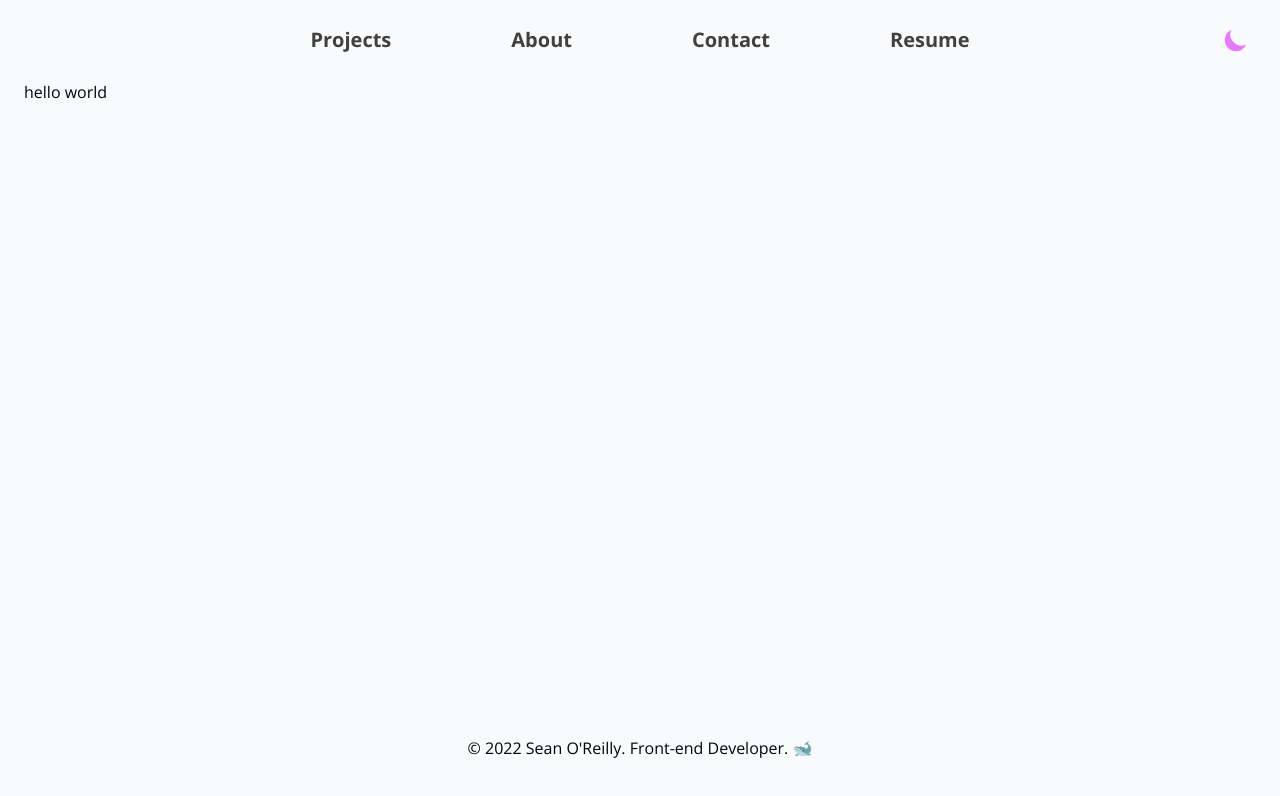
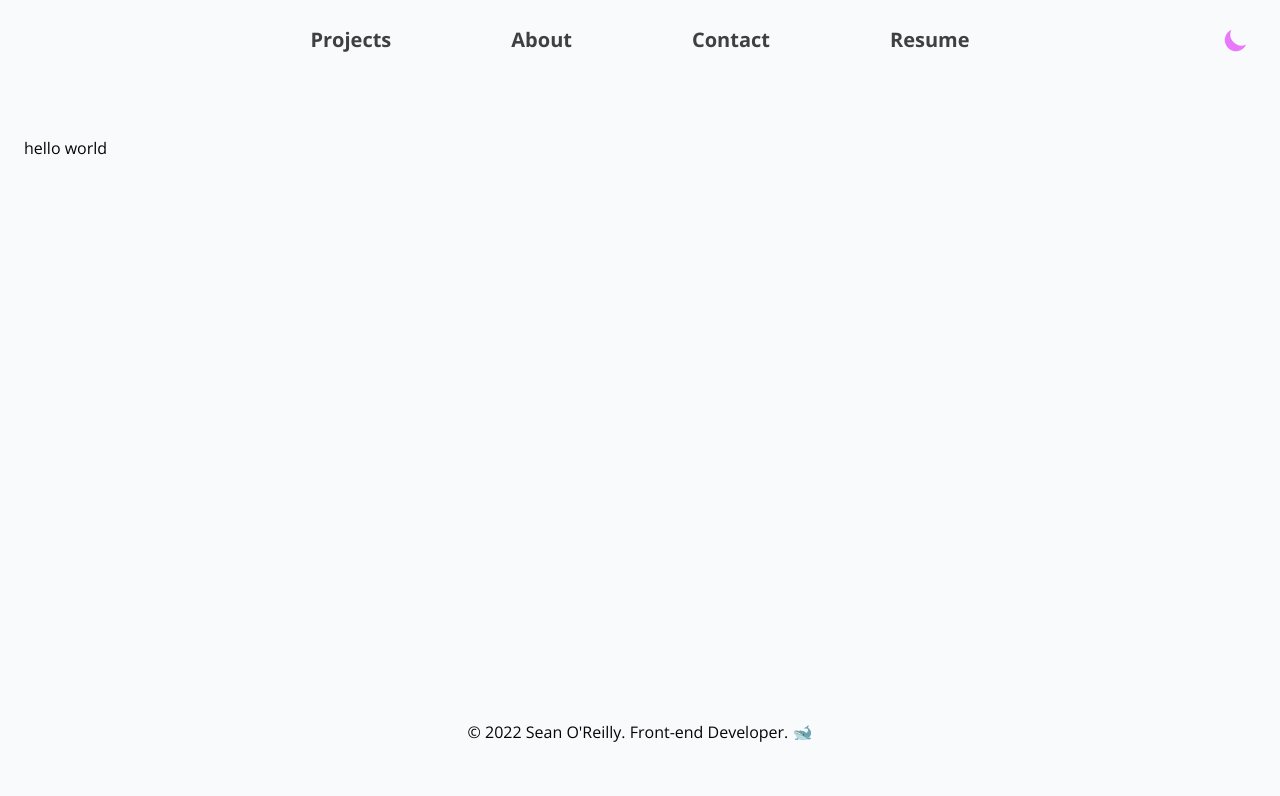
Before and after one commit to seano424/starter-kit, a Next.js app: page / in a window 1280 px wide. Shown: the top 796 px of the page. Built offline with nearby package versions, Linux system fonts and the light colour scheme; what tailwindcss-debug-screens would draw is missing.

Commit message:
Updating PY-Base

```diff
--- a/components/Footer.tsx
+++ b/components/Footer.tsx
@@ -1,9 +1,7 @@
 export default function Footer() {
   return (
-    <footer className="container flex flex-col items-center justify-center gap-8 bg-light py-10 dark:bg-dark">
-      <p className="text-center text-base text-dark dark:text-light">
-        &copy; 2022 Sean O'Reilly. Front-end Developer. 🐋
-      </p>
+    <footer className="py-base container flex flex-col items-center justify-center gap-8 bg-light dark:bg-dark">
+      <p>&copy; 2022 Sean O'Reilly. Front-end Developer. 🐋</p>
     </footer>
   )
 }
--- a/pages/index.tsx
+++ b/pages/index.tsx
@@ -1,5 +1,5 @@
 const Home = () => {
-  return <div className="container">hello world</div>
+  return <div className="py-base container">hello world</div>
 }
 
 export default Home
--- a/styles/utilities.css
+++ b/styles/utilities.css
@@ -3,7 +3,11 @@
     @apply m-4 rounded bg-gray-900 p-2 text-white opacity-100 shadow-none;
   }
 
+  .my-base {
+    @apply my-6 sm:my-10 md:my-14;
+  }
+
   .py-base {
-    @apply py-16 lg:py-20 2xl:py-48;
+    @apply py-6 sm:py-10 md:py-14;
   }
 }
```
